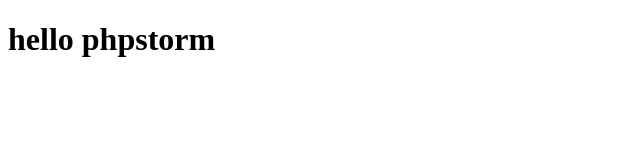
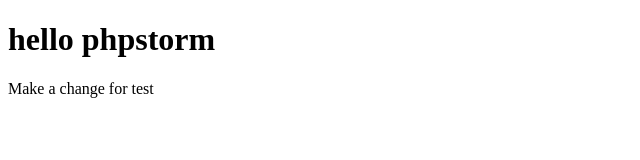
Before and after one commit to gamism/myLottery, a plain HTML site: page index.html in a window 1280 px wide. Shown: the whole page, without its empty margins (0-640 px from the left). Drawn offline with Linux system fonts and the light colour scheme.

Commit message:
make a change to upload

```diff
--- a/index.html
+++ b/index.html
@@ -5,5 +5,6 @@
 </head>
 <body>
 <h1>hello phpstorm</h1>
+Make a change for test
 </body>
 </html>
```
